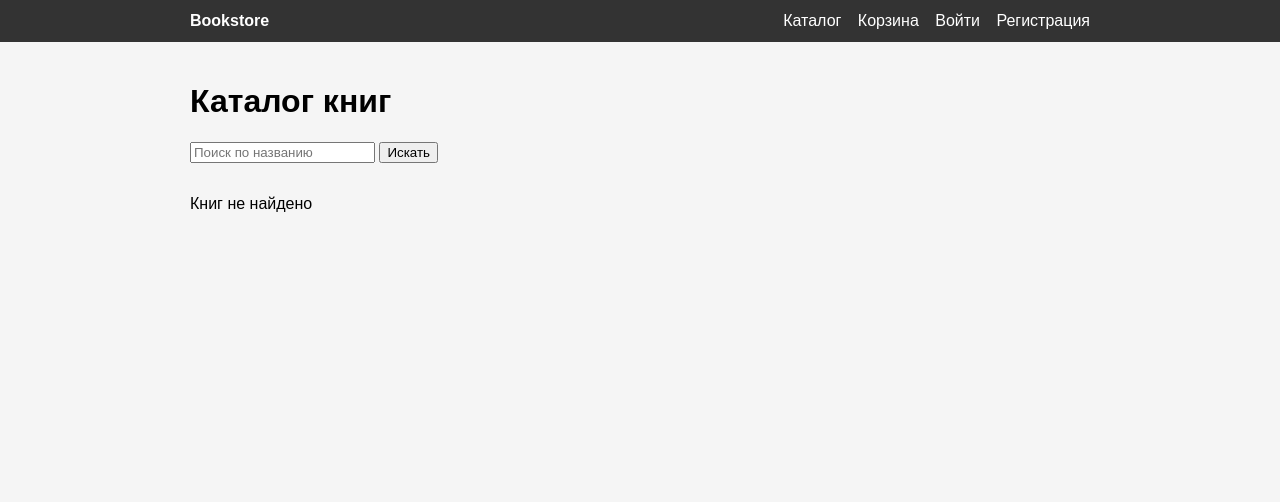
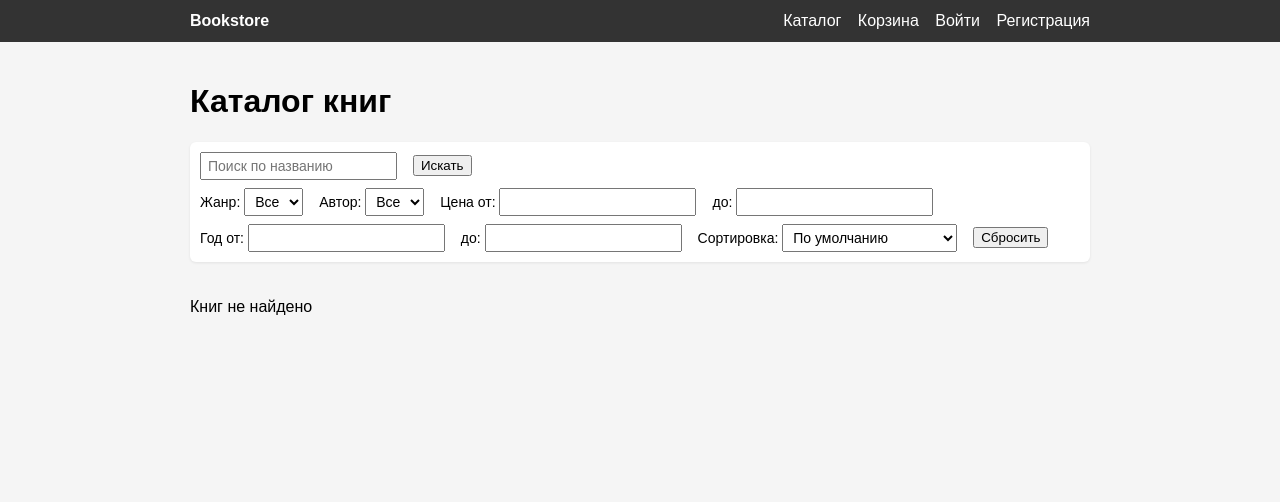
Before and after one commit to MaDernizator/bookstore, a FastAPI app: page / in a window 1280 px wide. Shown: the top 502 px of the page. Run offline with FastAPI, Linux system fonts and the light colour scheme; data that the repository does not hold is empty.

Commit message:
фильтры

```diff
--- a/app/api/router.py
+++ b/app/api/router.py
@@ -1,7 +1,6 @@
-# app/api/router.py
 from fastapi import APIRouter
 
-from app.api.routes import auth, books, cart, orders, admin
+from app.api.routes import auth, books, cart, orders, admin, dicts
 
 api_router = APIRouter()
 
@@ -10,3 +9,4 @@ api_router.include_router(books.router)
 api_router.include_router(cart.router)
 api_router.include_router(orders.router)
 api_router.include_router(admin.router)
+api_router.include_router(dicts.router)
--- a/app/api/routes/__init__.py
+++ b/app/api/routes/__init__.py
@@ -1,3 +1,3 @@
-from . import auth, books, cart, orders, admin
+from . import auth, books, cart, orders, admin, dicts
 
-__all__ = ["auth", "books", "cart", "orders", "admin"]
+__all__ = ["auth", "books", "cart", "orders", "admin", "dicts"]
--- a/app/static/css/styles.css
+++ b/app/static/css/styles.css
@@ -66,7 +66,31 @@ body {
 }
 
 .search {
-    margin: 12px 0;
+    margin: 12px 0 20px;
+    background: #fff;
+    padding: 10px;
+    border-radius: 6px;
+    box-shadow: 0 1px 3px rgba(0,0,0,0.08);
+    display: flex;
+    flex-direction: column;
+    gap: 8px;
+}
+
+.search__row {
+    display: flex;
+    flex-wrap: wrap;
+    gap: 8px 16px;
+    align-items: center;
+}
+
+.search__row label {
+    font-size: 14px;
+}
+
+.search__row input,
+.search__row select {
+    padding: 4px 6px;
+    font-size: 14px;
 }
 
 .form {
--- a/app/static/js/app.js
+++ b/app/static/js/app.js
@@ -84,13 +84,64 @@ async function initIndexPage() {
 
     const searchInput = document.getElementById("search-input");
     const searchBtn = document.getElementById("search-btn");
+    const resetBtn = document.getElementById("search-reset-btn");
 
-    async function loadBooks(query) {
+    const genreSelect = document.getElementById("filter-genre");
+    const authorSelect = document.getElementById("filter-author");
+    const minPriceInput = document.getElementById("filter-min-price");
+    const maxPriceInput = document.getElementById("filter-max-price");
+    const minYearInput = document.getElementById("filter-min-year");
+    const maxYearInput = document.getElementById("filter-max-year");
+    const orderSelect = document.getElementById("filter-order");
+
+    async function loadFilters() {
+        try {
+            const [genres, authors] = await Promise.all([
+                apiFetch("/dicts/genres"),
+                apiFetch("/dicts/authors"),
+            ]);
+
+            genres.forEach((g) => {
+                const opt = document.createElement("option");
+                opt.value = g.genre_id;
+                opt.textContent = g.name;
+                genreSelect.appendChild(opt);
+            });
+
+            authors.forEach((a) => {
+                const opt = document.createElement("option");
+                opt.value = a.author_id;
+                opt.textContent = a.full_name;
+                authorSelect.appendChild(opt);
+            });
+        } catch (e) {
+            console.error("Ошибка загрузки фильтров:", e);
+        }
+    }
+
+    async function loadBooks() {
         listEl.innerHTML = "Загрузка...";
+
+        const params = new URLSearchParams();
+
+        const q = searchInput.value.trim();
+        if (q) params.append("q", q);
+
+        if (genreSelect.value) params.append("genre_id", genreSelect.value);
+        if (authorSelect.value) params.append("author_id", authorSelect.value);
+
+        if (minPriceInput.value) params.append("min_price", minPriceInput.value);
+        if (maxPriceInput.value) params.append("max_price", maxPriceInput.value);
+
+        if (minYearInput.value) params.append("min_year", minYearInput.value);
+        if (maxYearInput.value) params.append("max_year", maxYearInput.value);
+
+        if (orderSelect.value) params.append("order_by", orderSelect.value);
+
         try {
-            const params = new URLSearchParams();
-            if (query) params.append("q", query);
-            const books = await apiFetch(`/books?${params.toString()}`);
+            const query = params.toString();
+            const books = await apiFetch(`/books${query ? "?" + query : ""}`);
+
             if (!books.length) {
                 listEl.innerHTML = "<p>Книг не найдено</p>";
                 return;
@@ -103,6 +154,7 @@ async function initIndexPage() {
                 card.innerHTML = `
                     <h2>${b.title}</h2>
                     <p>Цена: ${b.price} ₽</p>
+                    <p>Год: ${b.publication_year || "-"}</p>
                     <a href="/books/${b.book_id}">Подробнее</a>
                 `;
                 listEl.appendChild(card);
@@ -113,11 +165,33 @@ async function initIndexPage() {
     }
 
     searchBtn.addEventListener("click", () => {
-        loadBooks(searchInput.value.trim());
+        loadBooks();
     });
 
+    resetBtn.addEventListener("click", () => {
+        searchInput.value = "";
+        genreSelect.value = "";
+        authorSelect.value = "";
+        minPriceInput.value = "";
+        maxPriceInput.value = "";
+        minYearInput.value = "";
+        maxYearInput.value = "";
+        orderSelect.value = "";
+        loadBooks();
+    });
+
+    // По Enter в строке поиска
+    searchInput.addEventListener("keydown", (e) => {
+        if (e.key === "Enter") {
+            e.preventDefault();
+            loadBooks();
+        }
+    });
+
+    await loadFilters();
     await loadBooks();
 }
+
 
 // --- Страница книги ---
 
--- a/app/templates/index.html
+++ b/app/templates/index.html
@@ -4,8 +4,63 @@
 <h1>Каталог книг</h1>
 
 <div class="search">
-    <input type="text" id="search-input" placeholder="Поиск по названию">
-    <button id="search-btn">Искать</button>
+    <div class="search__row">
+        <input type="text" id="search-input" placeholder="Поиск по названию">
+        <button id="search-btn">Искать</button>
+    </div>
+
+    <div class="search__row">
+        <label>
+            Жанр:
+            <select id="filter-genre">
+                <option value="">Все</option>
+            </select>
+        </label>
+
+        <label>
+            Автор:
+            <select id="filter-author">
+                <option value="">Все</option>
+            </select>
+        </label>
+
+        <label>
+            Цена от:
+            <input type="number" id="filter-min-price" min="0">
+        </label>
+
+        <label>
+            до:
+            <input type="number" id="filter-max-price" min="0">
+        </label>
+    </div>
+
+    <div class="search__row">
+        <label>
+            Год от:
+            <input type="number" id="filter-min-year">
+        </label>
+
+        <label>
+            до:
+            <input type="number" id="filter-max-year">
+        </label>
+
+        <label>
+            Сортировка:
+            <select id="filter-order">
+                <option value="">По умолчанию</option>
+                <option value="price_asc">Цена по возрастанию</option>
+                <option value="price_desc">Цена по убыванию</option>
+                <option value="year_desc">Сначала новые</option>
+                <option value="year_asc">Сначала старые</option>
+                <option value="title_asc">Название A→Я</option>
+                <option value="title_desc">Название Я→A</option>
+            </select>
+        </label>
+
+        <button id="search-reset-btn">Сбросить</button>
+    </div>
 </div>
 
 <div id="books-list" class="cards"></div>
```
Also changed, not shown: app/api/routes/books.py (+21 -1 lines), app/api/routes/dicts.py (added, +28 -0 lines), app/repositories/book_repository.py (+37 -7 lines), app/services/catalog_service.py (+13 -0 lines), tests/test_books.py (+45 -1 lines).
